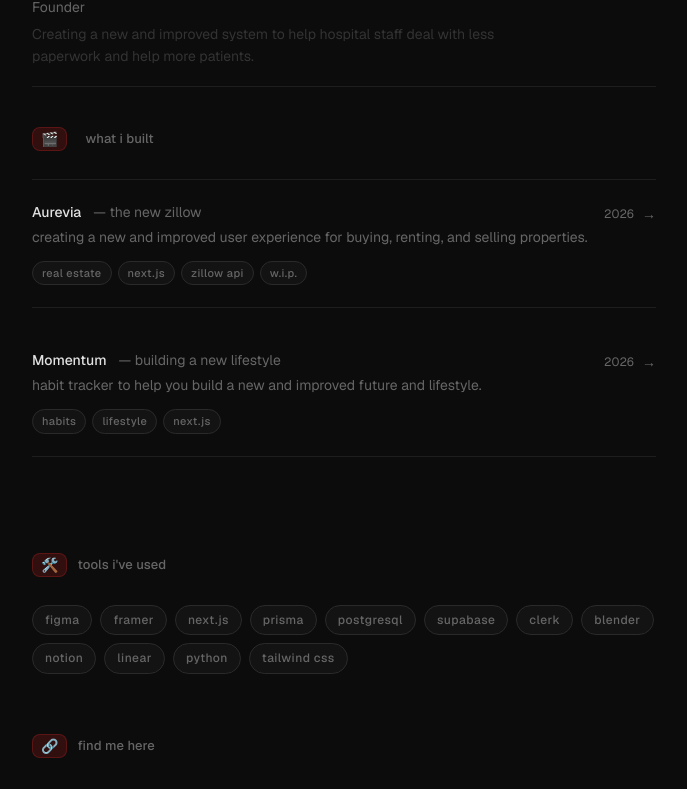
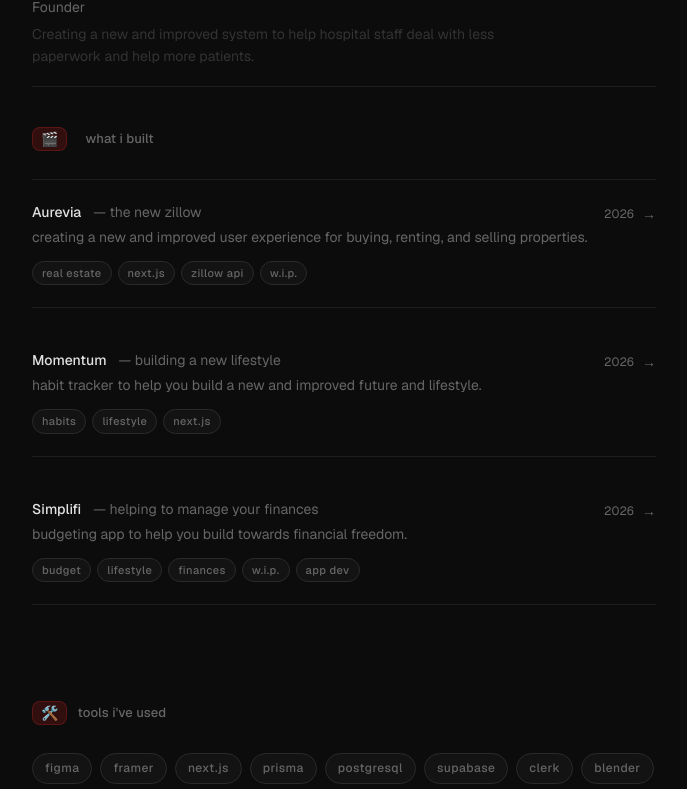
Before and after one commit to mazeencdev/mazeenportfolio, a Next.js app: page / in a window 1280 px wide. Shown: the part 518-1307 px from the top of the page, without its empty margins (296-983 px from the left). Built offline with nearby package versions, Linux system fonts and the light colour scheme.

Commit message:
new proj

```diff
--- a/data/portfolio.ts
+++ b/data/portfolio.ts
@@ -42,6 +42,17 @@ export const PROJECTS = [
     year: "2026",
     url: "https://momentum-habits-app.vercel.app/",
   },
+  {
+    id: 3,
+    slug: "simplifi",
+    title: "Simplifi",
+    label: "helping to manage your finances",
+    description: "budgeting app to help you build towards financial freedom.",
+    tags: ["budget", "lifestyle", "finances", "w.i.p.", "app dev"],
+    emoji: "✦",
+    year: "2026",
+    url: "https://simplifiapp.vercel.app/",
+  },
 
 ];
 
```
